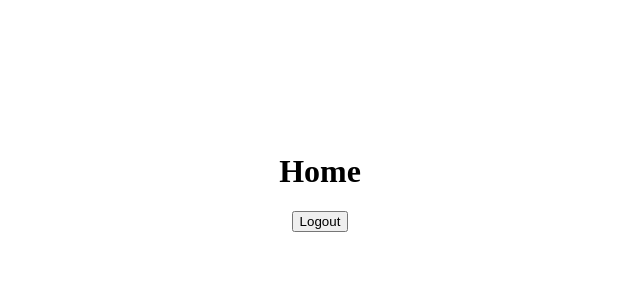
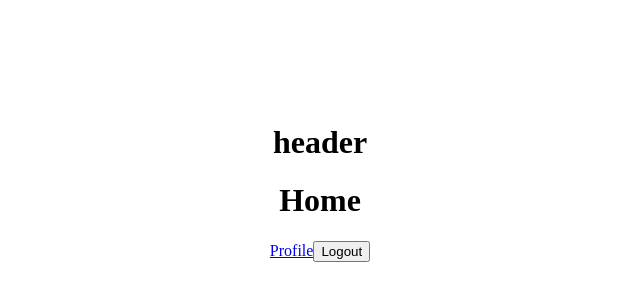
Before and after one commit to njm-wtag/Blog-app-react, a React (Vite) app: page /home in a window 1280 px wide. Shown: the part 218-518 px from the top of the page, without its empty margins (320-960 px from the left). Built offline with nearby package versions, Linux system fonts and the light colour scheme.

Commit message:
resolved review by using useNavigator and createBrowserRouter

```diff
--- a/src/App.jsx
+++ b/src/App.jsx
@@ -1,20 +1,28 @@
 import Login from "./Pages/Login";
 import Register from "./Pages/Register";
 import Home from "./Pages/Home";
-import { BrowserRouter, Route, Routes } from "react-router-dom";
+import {
+  Route,
+  RouterProvider,
+  createBrowserRouter,
+  createRoutesFromElements,
+} from "react-router-dom";
 import "./App.scss";
+import Profile from "./Pages/Profile";
+import RootLayout from "./components/RootLayout/RootLayout";
 
 function App() {
-  return (
-    <BrowserRouter>
-      <Routes>
-        <Route path="/" element={<Register />} />
-        <Route path="/login" element={<Login />} />;
-        <Route path="/register" element={<Register />} />;
-        <Route path="/home" element={<Home />} />;
-      </Routes>
-    </BrowserRouter>
+  const router = createBrowserRouter(
+    createRoutesFromElements(
+      <Route path="/" element={<RootLayout />}>
+        <Route path="/home" element={<Home />} />
+        <Route path="/profile" element={<Profile />} />
+        <Route path="/login" element={<Login />} />
+        <Route path="/register" element={<Register />} />
+      </Route>
+    )
   );
+  return <RouterProvider router={router} />;
 }
 
 export default App;
--- a/src/Pages/Home.jsx
+++ b/src/Pages/Home.jsx
@@ -1,12 +1,15 @@
+import { Link, useNavigate } from "react-router-dom";
+
 const Home = () => {
+  const navigate = useNavigate();
   const handleLogout = () => {
-    console.log("logout");
     localStorage.removeItem("authUser");
-    window.location.href = "/login";
+    navigate("/login");
   };
   return (
     <div>
       <h1> Home </h1>
+      <Link to="/profile">Profile</Link>
       <button onClick={handleLogout}>Logout</button>
     </div>
   );
--- /dev/null
+++ b/src/Pages/Profile.jsx
@@ -0,0 +1,5 @@
+const Profile = () => {
+  return <div>Profile</div>;
+};
+
+export default Profile;
--- /dev/null
+++ b/src/components/RootLayout/RootLayout.jsx
@@ -0,0 +1,14 @@
+import { Outlet } from "react-router-dom";
+
+const RootLayout = () => {
+  return (
+    <div>
+      <h1>header</h1>
+      <main>
+        <Outlet />
+      </main>
+    </div>
+  );
+};
+
+export default RootLayout;
```
